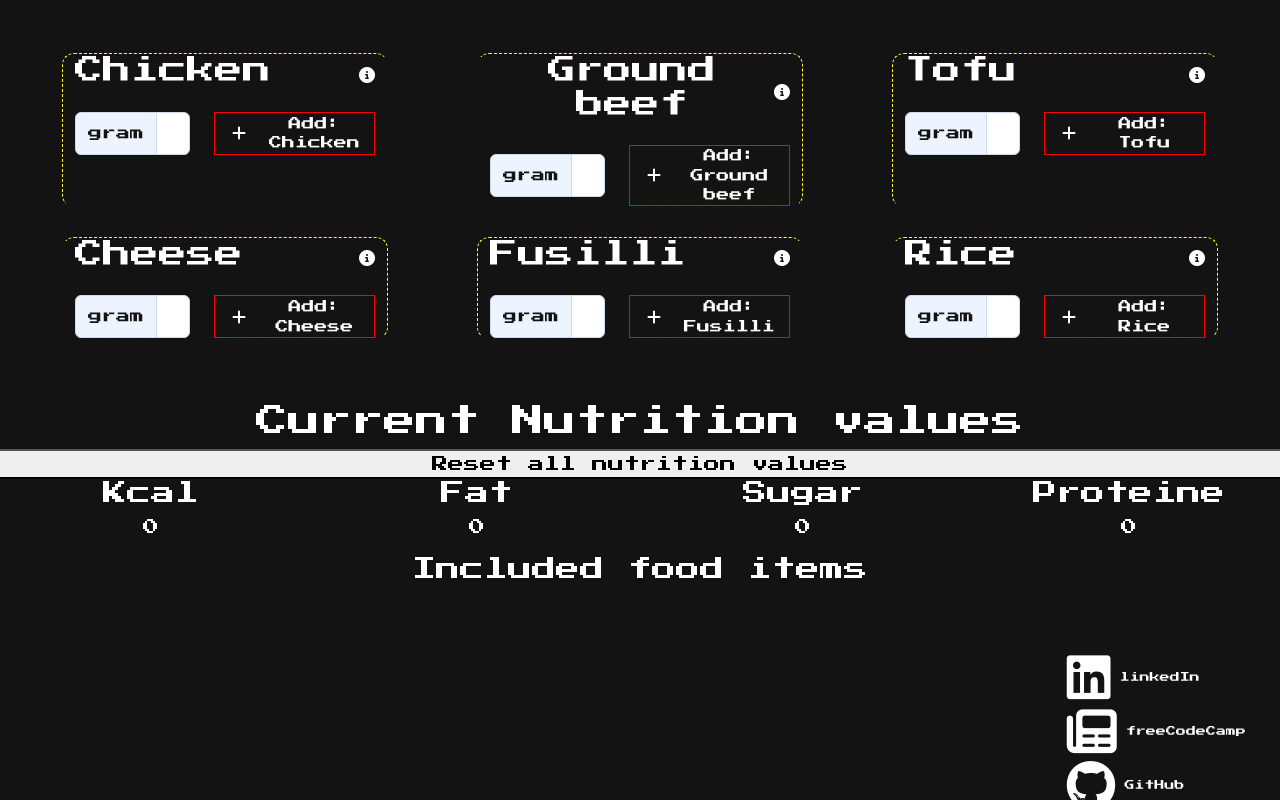
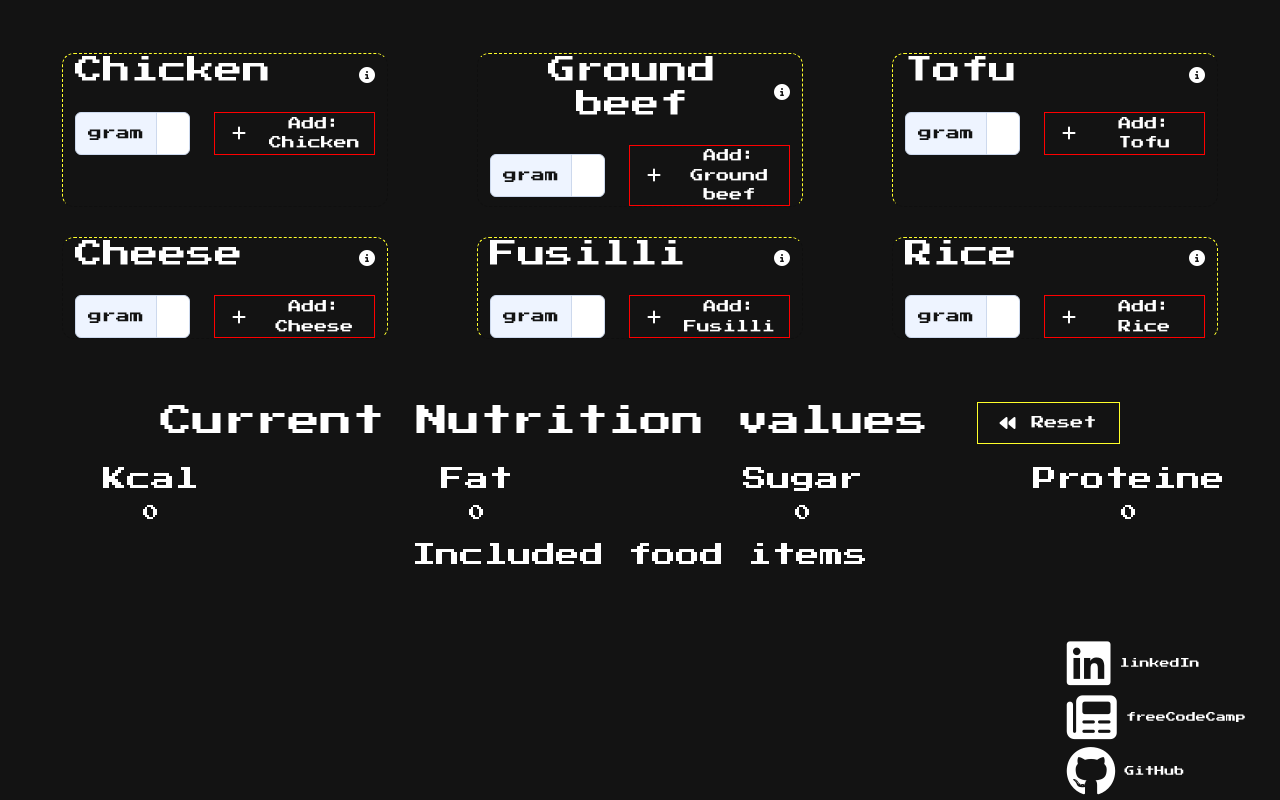
Before and after one commit to Matthes-Baer/NutritionCalculator, a Vue app: page / in a window 1280 px wide. Shown: the part 618-1418 px from the top of the page. Built offline with nearby package versions, Linux system fonts and the light colour scheme.

Commit message:
feat: Updated reset button

```diff
--- a/src/App.vue
+++ b/src/App.vue
@@ -17,19 +17,19 @@ import { RouterLink, RouterView } from "vue-router";
   --bodyBackgroundColor: rgb(19, 19, 19);
   --darkFontColor: rgb(19, 19, 19);
 
-  --input-color: black;
+  --input-color: var(--darkFontColor);
   --input-border: #cdd9ed;
   --input-background: #fff;
   --input-placeholder: #cbd1dc;
   --accentColor: rgb(255, 255, 42);
 
-  --input-border-focus: #252525;
+  --input-border-focus: var(--darkFontColor);
 
   --group-color: var(--darkFontColor);
   --group-border: var(--input-border);
   --group-background: #eef4ff;
 
-  --group-color-focus: black;
+  --group-color-focus: var(--darkFontColor);
   --group-border-focus: var(--input-border-focus);
   --group-background-focus: var(--accentColor);
 }
--- a/src/components/nutrition/NutritionResult.vue
+++ b/src/components/nutrition/NutritionResult.vue
@@ -1,5 +1,6 @@
 <script lang="ts">
 import { nutritionStore } from "../../store/store";
+import CustomButton from "../ui/CustomButton.vue";
 
 export default {
   data() {
@@ -7,15 +8,23 @@ export default {
       nutritionStore,
     };
   },
+  components: { CustomButton },
 };
 </script>
 
 <template>
-  <div class="row text-center mt-5">
-    <h2 class="col-md-12">Current Nutrition values</h2>
-    <button @click="nutritionStore.resetNutritionValues()">
-      Reset all nutrition values
-    </button>
+  <div class="d-flex justify-content-center mt-5">
+    <h2 class="heading2">Current Nutrition values</h2>
+    <div class="custom-button-container ms-5">
+      <CustomButton
+        @clicked="nutritionStore.resetNutritionValues()"
+        name="Reset"
+        icon="fa-solid fa-backward"
+      />
+    </div>
+  </div>
+
+  <div class="row text-center mt-3">
     <div class="col-md-3">
       <h4>Kcal</h4>
       <p>
@@ -67,3 +76,23 @@ export default {
     </div>
   </div>
 </template>
+
+<style lang="scss">
+.custom-button {
+  &-container {
+    border: 1px solid var(--accentColor);
+    display: flex;
+    justify-content: center;
+    align-items: center;
+    height: 100%;
+    padding: 10px;
+    transition: all 0.25s;
+    cursor: pointer;
+  }
+
+  &-container:hover {
+    background-color: var(--accentColor);
+    color: var(--darkFontColor);
+  }
+}
+</style>
```
